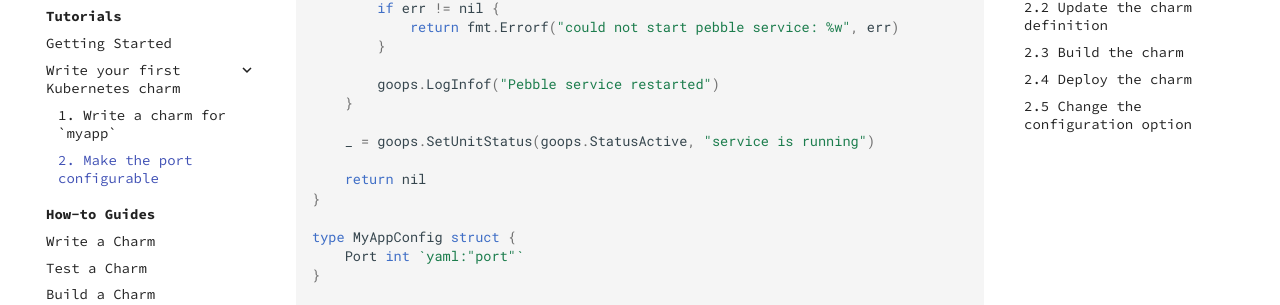
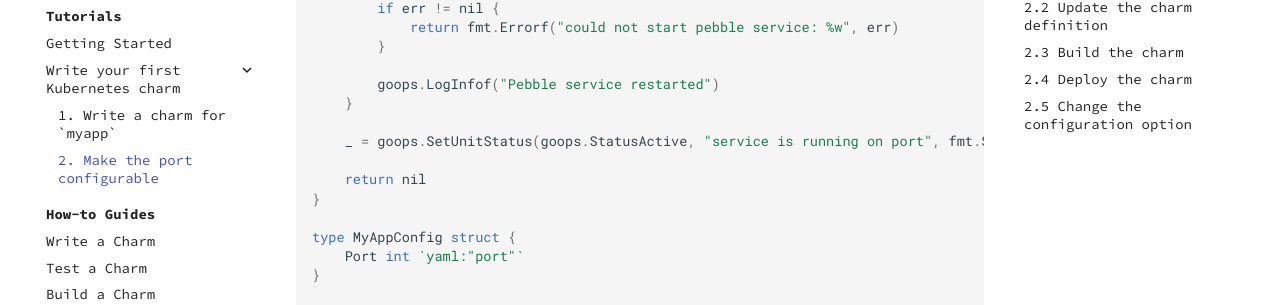
Before and after one commit to gruyaume/goops, an MkDocs documentation site: the page built from docs/tutorials/write_your_first_k8s_charm/make_port_configurable.md, in a window 1280 px wide and 900 px high, scrolled down 1865 px. Shown: the part 128-433 px from the top of the window. Built offline with MkDocs 1.6.1 and Material for MkDocs 9.7.7, drawn with Linux system fonts in a browser that asks for light colours; comment, search, counter and statistics services are not loaded.

Commit message:
docs: set port in status
Signed-off-by: Guillaume Belanger <guillaume.belanger27@gmail.com>

```diff
--- a/docs/tutorials/write_your_first_k8s_charm/make_port_configurable.md
+++ b/docs/tutorials/write_your_first_k8s_charm/make_port_configurable.md
@@ -99,7 +99,7 @@ func Configure() error {
 		goops.LogInfof("Pebble service restarted")
 	}
 
-	_ = goops.SetUnitStatus(goops.StatusActive, "service is running")
+	_ = goops.SetUnitStatus(goops.StatusActive, "service is running on port", fmt.Sprintf("%d", c.Port))
 
 	return nil
 }
```
Also changed, not shown: docs/tutorials/write_your_first_k8s_charm/write_charm_for_my_app.md (+1 -1 lines).
